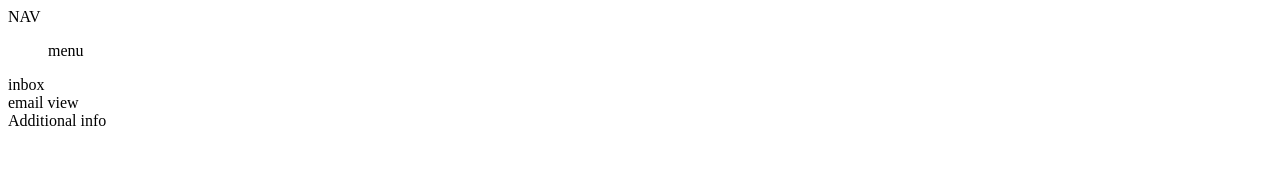
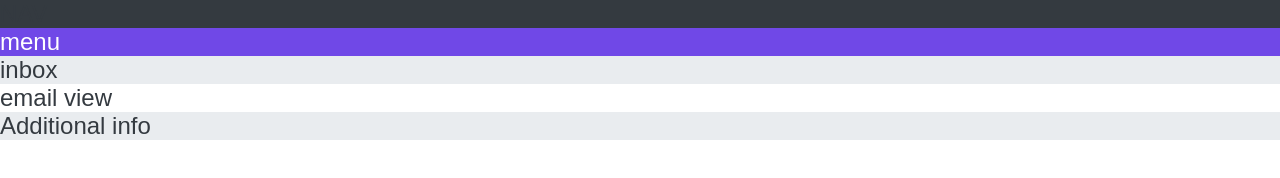
Before and after one commit to malik-codes/Component_Layout, a plain HTML site: page 06-app-layout.html in a window 1280 px wide. Drawn offline with Linux system fonts and the light colour scheme.

Commit message:
work on app layout

```diff
--- a/06-app-layout.html
+++ b/06-app-layout.html
@@ -6,7 +6,31 @@
     <meta name="viewport" content="width=device-width, initial-scale=1.0" />
     <title>App Layout</title>
   </head>
-  <style></style>
+  <style>
+    * {
+      margin: 0;
+      padding: 0;
+      box-sizing: border-box;
+    }
+    body {
+      font-family: sans-serif;
+      font-size: 24px;
+      color: #343a40;
+    }
+    nav {
+      background-color: #343a40;
+    }
+    menu {
+      background-color: #7048e7;
+      color: #fff;
+    }
+    section {
+      background-color: #e9ecef;
+    }
+    aside {
+      background-color: #e9ecef;
+    }
+  </style>
   <body>
     <nav>NAV</nav>
     <menu>menu</menu>
```
